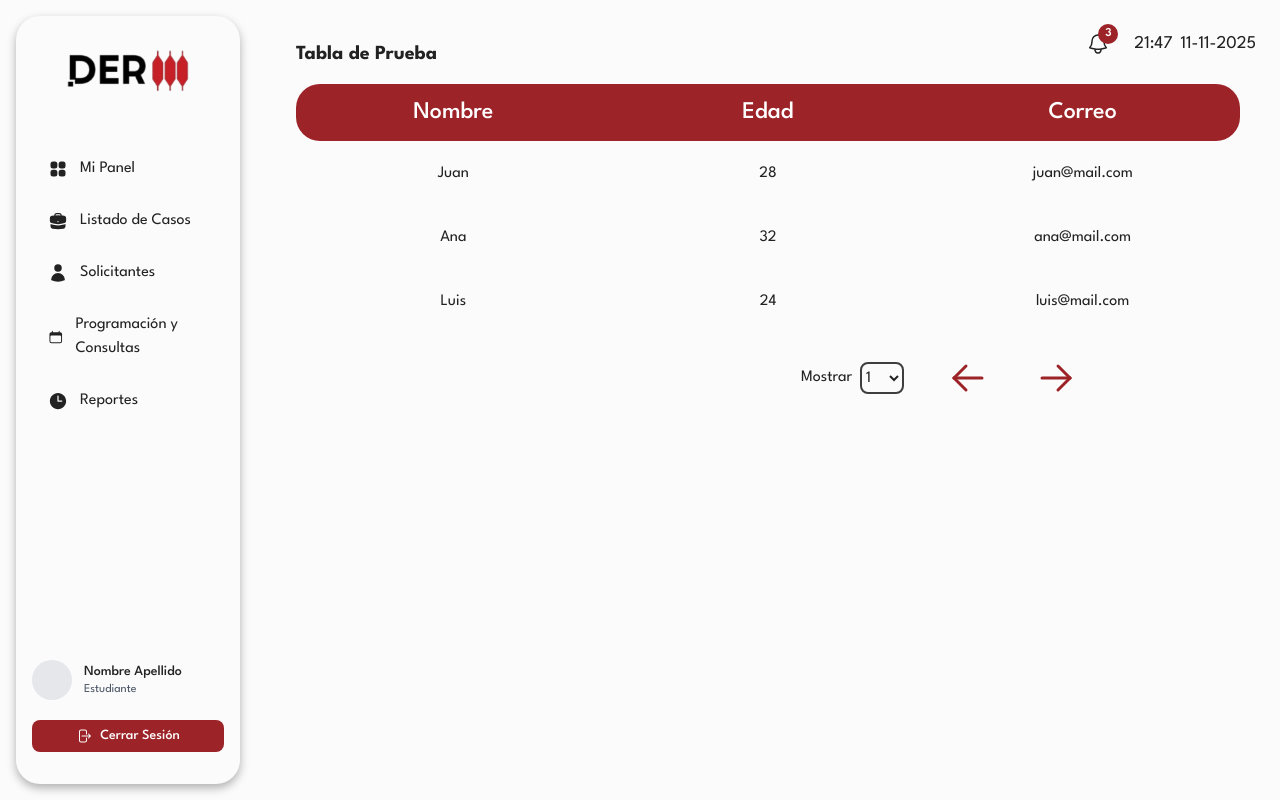
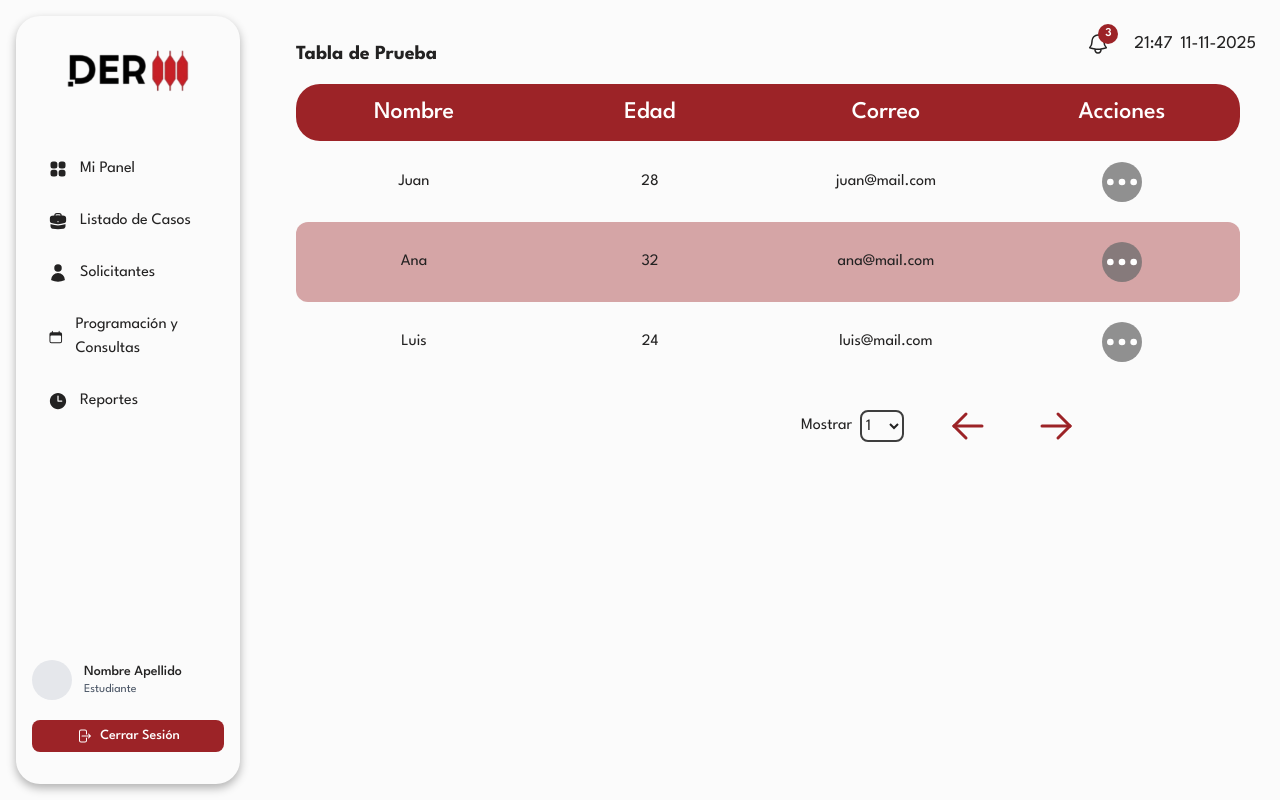
Before and after one commit to ByteWizzardd/Gestion-de-clinicas-juridicas, a Next.js app: page /dashboard/prueba in a window 1280 px wide. Built offline with nearby package versions, Linux system fonts and the light colour scheme.

Commit message:
feat && design: Columna de la tabla de Acciones y Agrego diseño del SVG

```diff
--- a/app/globals.css
+++ b/app/globals.css
@@ -9,9 +9,13 @@
   --primary-light: #DAAFB1;
   --primary-dark: #731A1D;
   --on-primary: #FFFFFF;
+
+  --on-primary-light: rgb(156, 35, 39, 0.4);
+
   --on-border: #3E3E3E;
+  --primary-hover: #f59094;
 
-  --primary-hover: #f59094;
+  --on-primary-dots: #6d6d6dbf;
 
   --secondary: #F47E1F;
   --secondary-light: #F8C39B;
@@ -45,6 +49,11 @@
   --color-success: var(--success);
   --color-success-light: var(--success-light);
   --color-success-dark: var(--success-dark);
+  --color-on-primary: var(--on-primary);
+  --color-on-border: var(--on-border);
+  --color-primary-hover: var(--primary-hover);
+  --color-on-primary-dots: var(--on-primary-dots);
+  --color-on-primary-light: var(--on-primary-light);
 }
 
 
--- a/components/Table/Table.tsx
+++ b/components/Table/Table.tsx
@@ -25,7 +25,7 @@ export default function Table<T extends Record<string, unknown>>({ data, rowsPer
         <TableHeader title={columns}/>
         <tbody className="border-t-2 border-t-transparent">
           {pageData.map((row, idx) => (
-            <TableRow key={idx} data={row} />
+            <TableRow key={idx} data={row} rowIndex={startIdx + idx} />
           ))}
         </tbody>
       </TableContainer>
--- a/components/Table/TableHeader.tsx
+++ b/components/Table/TableHeader.tsx
@@ -10,12 +10,17 @@ export function TableHeader({ title }: TableHeaderProps) {
                 {title.map((col, idx) => (
                     <th
                         key={idx}
-                        className="text-2xl font-medium py-3 px-4 first:rounded-l-3xl last:rounded-r-3xl"
-                        style={{ color: "var(--on-primary)"}}
+                        className="text-2xl font-medium py-3 px-4 first:rounded-l-3xl text-on-primary"
                     >
                         {col}
                     </th>
                 ))}
+                {/* Encabezado para la columna de acciones */}
+                <th
+                    className="text-2xl font-medium py-3 px-4 last:rounded-r-3xl text-on-primary"
+                >
+                    Acciones
+                </th>
             </tr>
         </thead>
     </>
--- a/components/Table/TablePagination.tsx
+++ b/components/Table/TablePagination.tsx
@@ -1,5 +1,3 @@
-import { color } from "motion";
-
 type TablePaginationProps = {
     currentPage: number;
     totalPages: number;
@@ -43,7 +41,7 @@ export function TablePagination({ currentPage, totalPages, onPageChange }: Table
                     strokeWidth="1.5"
                     strokeLinecap="round"
                     strokeLinejoin="round"
-                    className="icon icon-tabler icons-tabler-outline icon-tabler-arrow-left hover:bg-(--primary-hover) hover:rounded-full"
+                    className="icon icon-tabler icons-tabler-outline icon-tabler-arrow-left hover:bg-primary-hover hover:rounded-full"
                 >
                     <path stroke="none" d="M0 0h24v24H0z" fill="none" />
                     <path d="M5 12l14 0" />
--- a/components/Table/TableRow.tsx
+++ b/components/Table/TableRow.tsx
@@ -1,15 +1,37 @@
 type TableRowProps<T> = {
     data: T;
+    rowIndex: number;
 };
 
-export function TableRow<T extends Record<string, unknown>>({ data }: TableRowProps<T>) {
+export function TableRow<T extends Record<string, unknown>>({ data, rowIndex }: TableRowProps<T>) {
+    const cells = Object.values(data);
     return (
-        <tr className="border-none ">
-            {Object.values(data).map((cell, index) => (
-                <td key={index} className="py-5 text-center flex-1">
+        <tr className={`border-none ${rowIndex % 2 === 1 ? 'bg-on-primary-light' : ''}`}>
+            {cells.map((cell, index) => (
+                <td
+                    key={index}
+                    className={`py-5 text-center flex-1
+                        ${rowIndex % 2 === 1 && index === 0 ? 'rounded-l-xl' : ''}
+                    `}
+                >
                     {String(cell)}
                 </td>
             ))}
+            {/* Nueva columna de acciones */}
+            <td
+                className={`py-5 text-center flex-1
+                    ${rowIndex % 2 === 1 ? 'rounded-r-xl' : ''}
+                `}
+            >
+                    <svg xmlns="http://www.w3.org/2000/svg" width="40" height="40" viewBox="0 0 24 24"
+                        fill="none" stroke="currentColor" strokeWidth="2" strokeLinecap="round" strokeLinejoin="round"
+                        className="bg-on-primary-dots icon icon-tabler icons-tabler-outline icon-tabler-dots mx-auto text-on-primary cursor-pointer rounded-full">
+                        <path stroke="none" d="M0 0h24v24H0z" fill="none"/>
+                        <path d="M5 12m-1 0a1 1 0 1 0 2 0a1 1 0 1 0 -2 0" />
+                        <path d="M12 12m-1 0a1 1 0 1 0 2 0a1 1 0 1 0 -2 0" />
+                        <path d="M19 12m-1 0a1 1 0 1 0 2 0a1 1 0 1 0 -2 0" />
+                    </svg>
+            </td>
         </tr>
     );
 }
```
